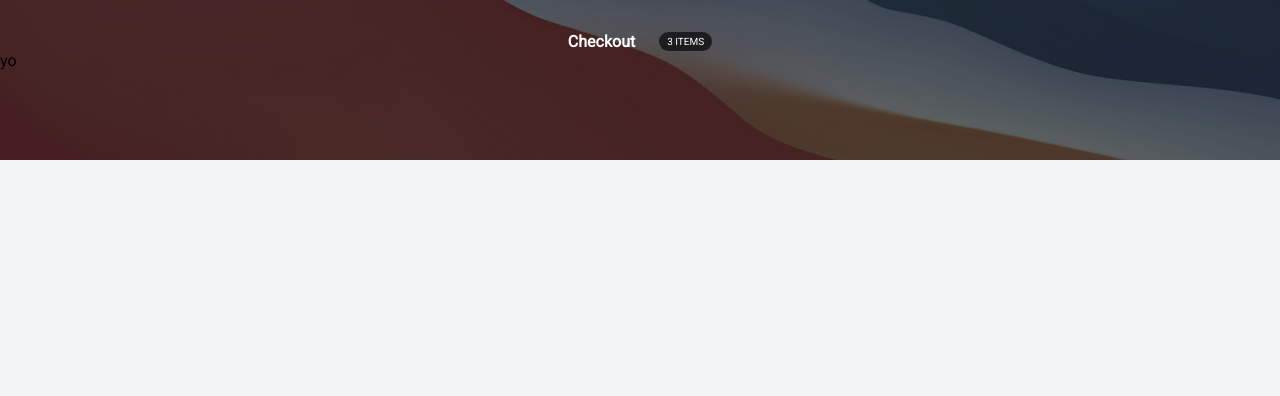
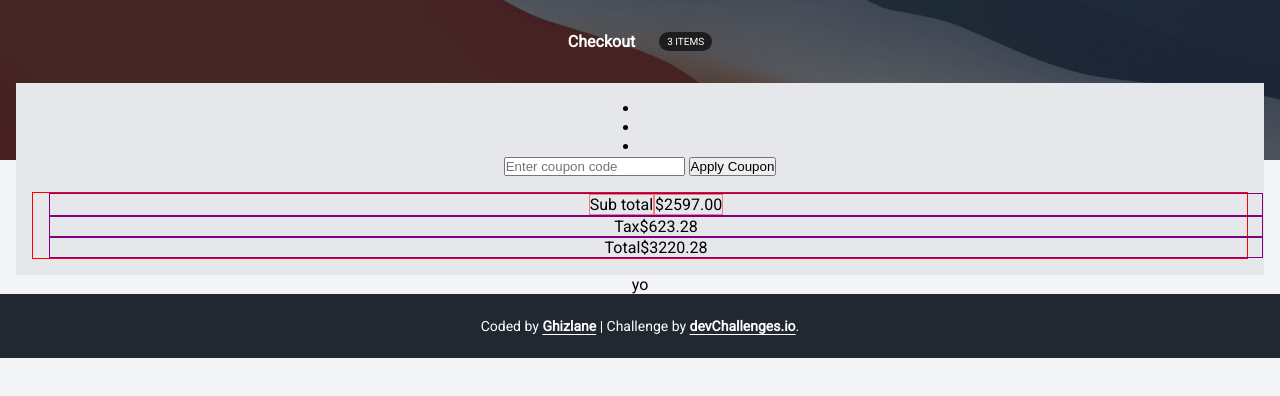
Before and after one commit to ghizlane-elatmani/device-shop-checkout, a plain HTML site: page index.html in a window 1280 px wide. Shown: the top 396 px of the page. Drawn offline with Linux system fonts and the light colour scheme.

Commit message:
1.2.0: items container html

```diff
--- a/index.html
+++ b/index.html
@@ -25,68 +25,37 @@
     </header>
 
     <section class="main-section">
-      <div>yo</div>
-      <!--
-    Checkout
+      <div class="items-container">
+        <ul class="items-list">
+          <li class="item"></li>
+          <li class="item"></li>
+          <li class="item"></li>
+        </ul>
 
-    3 items
+        <form class="form-apply" action="">
+          <input type="text" placeholder="Enter coupon code" />
+          <button>Apply Coupon</button>
+        </form>
 
-    iPhone 12 Pro
+        <div class="prices">
+          <div class="sub-total">
+            <p>Sub total</p>
+            <p>$2597.00</p>
+          </div>
 
-    Golden
+          <div class="tax">
+            <p>Tax</p>
+            <p>$623.28</p>
+          </div>
 
-    $999.00
+          <div class="total">
+            <p>Total</p>
+            <p>$3220.28</p>
+          </div>
+        </div>
+      </div>
 
-    x 1
-
-    Apple Watch
-
-    Blue
-
-    $399.00
-
-    iMac
-
-    Green
-
-    $1199.00
-
-    Enter coupon code
-
-    Apply Coupon
-
-    Sub total
-
-    $2597.00
-
-    Tax
-
-    $623.28
-
-    Total
-
-    $3220.28
-
-    Contact Information
-
-    First & Last name
-
-    Enter first & last name
-
-    Email Address
-
-    Enter email address
-
-    Country
-
-    Finland
-
-    Postal Code
-
-    00270
-
-    Continue
-     -->
+      <div class="contact-container">yo</div>
     </section>
 
     <footer class="footer">
--- a/styles/style.css
+++ b/styles/style.css
@@ -37,6 +37,7 @@ body {
   justify-content: center;
   gap: 1.5rem;
   margin-top: 2rem;
+  margin-bottom: 2rem;
 }
 
 .header-title {
@@ -55,7 +56,48 @@ body {
 /* SECTION */
 
 .main-section div {
-  min-height: 100rem;
+  margin-left: 1rem;
+  margin-right: 1rem;
+  display: flex;
+  justify-content: center;
+}
+
+/* ITEMS CONTAINER */
+.items-container {
+  background-color: #e5e7eb;
+  padding: 1rem;
+  display: flex;
+  flex-direction: column;
+  justify-content: center;
+  align-items: center;
+}
+
+.form-apply {
+  margin-bottom: 1rem;
+}
+
+.prices {
+  width: 100%;
+  display: flex;
+  flex-direction: column;
+  border: 1px solid red;
+}
+
+.sub-total,
+.tax,
+.total {
+  border: 1px solid purple;
+  width: 100%;
+  display: flex;
+  flex-direction: row;
+  justify-content: left;
+}
+.sub-total p {
+  border: 1px solid lightcoral;
+}
+
+/* CONTACT CONTAINER */
+.contact-container {
 }
 
 /* FOOTER */
```
